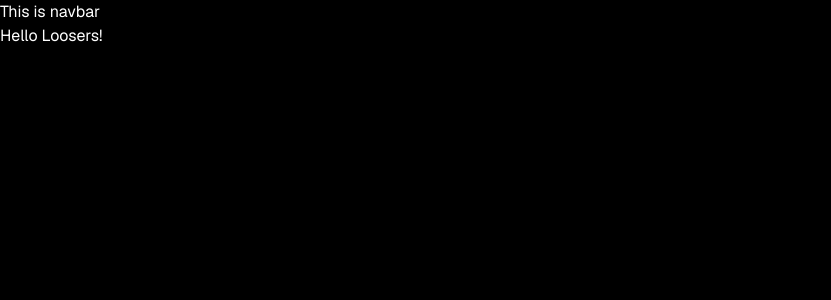
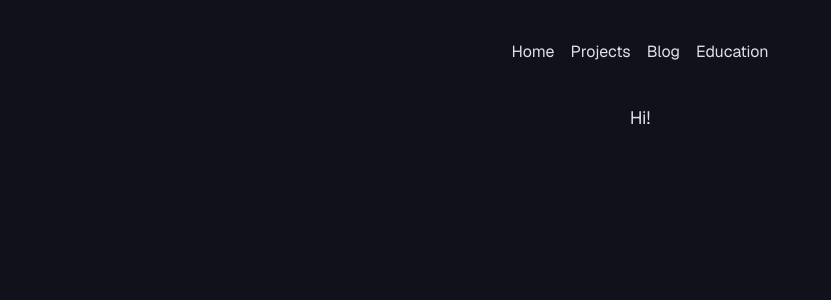
Before and after one commit to Chamal1120/my-personal-site, a Next.js app: page / in a window 1280 px wide. Shown: the top 300 px of the page, without its empty margins (0-831 px from the left). Built offline with nearby package versions, Linux system fonts and the light colour scheme.

Commit message:
feat: Add catppuccin color pallete and navbar

```diff
--- a/src/app/components/Navbar.tsx
+++ b/src/app/components/Navbar.tsx
@@ -1,8 +1,23 @@
-import Link from 'next/link';
+import Link from "next/link";
 
 const Navbar = () => {
   return (
-    <h1 className='text-white'>This is navbar</h1>
+    <nav className="">
+      <ul className="flex flex-row flex-wrap justify-center gap-4 p-10">
+        <li>
+          <Link href="/">Home</Link>
+        </li>
+        <li>
+          <Link href="/projects">Projects</Link>
+        </li>
+        <li>
+          <Link href="/blog">Blog</Link>
+        </li>
+        <li>
+          <Link href="/education">Education</Link>
+        </li>
+      </ul>
+    </nav>
   );
 };
 
--- a/src/app/layout.tsx
+++ b/src/app/layout.tsx
@@ -15,9 +15,12 @@ export default function RootLayout({
 }: Readonly<{ children: React.ReactNode }>) {
   return (
     <html lang="en" className={`${GeistSans.variable}`}>
-      <body className="bg-black">
+      <body className="bg-ctp-crust text-ctp-crust-light max-lg items-center text-center">
         <Navbar/>
-        {children}</body>
+          <main>
+            {children}
+          </main>
+      </body>
     </html>
   );
 }
--- a/src/app/page.tsx
+++ b/src/app/page.tsx
@@ -2,8 +2,8 @@ import Link from "next/link";
 
 export default function HomePage() {
   return (
-    <main className="bg-black">
-      <p className="text-white"> Hello Loosers! </p>
+    <main className="">
+      <h2 className="text-lg"> Hi!</h2>
     </main>
   );
 }
--- a/tailwind.config.ts
+++ b/tailwind.config.ts
@@ -2,12 +2,57 @@ import { type Config } from "tailwindcss";
 import { fontFamily } from "tailwindcss/defaultTheme";
 
 export default {
+  darkMode: "class",
   content: ["./src/**/*.tsx"],
   theme: {
     extend: {
       fontFamily: {
         sans: ["var(--font-geist-sans)", ...fontFamily.sans],
       },
+      colors: {
+        /* Catppuccin Colors: 🌙 Mocha (Dark Mode) */
+        "ctp-crust": { dark: "#11111B", DEFAULT: "#11111B", light: "#DCE0E8" },
+        "ctp-mantle": { dark: "#181825", DEFAULT: "#181825", light: "#E6E9EF" },
+        "ctp-base": { dark: "#1E1E2E", DEFAULT: "#1E1E2E", light: "#EFF1F5" },
+        "ctp-surface0": {
+          dark: "#313244",
+          DEFAULT: "#313244",
+          light: "#CCD0DA",
+        },
+        "ctp-surface1": {
+          dark: "#45475A",
+          DEFAULT: "#45475A",
+          light: "#BCC0CC",
+        },
+        "ctp-surface2": {
+          dark: "#585B70",
+          DEFAULT: "#585B70",
+          light: "#ACB0BE",
+        },
+        "ctp-text": { dark: "#CDD6F4", DEFAULT: "#CDD6F4", light: "#4C4F69" },
+        "ctp-subtext0": {
+          dark: "#A6ADC8",
+          DEFAULT: "#A6ADC8",
+          light: "#6C6F85",
+        },
+        "ctp-subtext1": {
+          dark: "#BAC2DE",
+          DEFAULT: "#BAC2DE",
+          light: "#5C5F77",
+        },
+        "ctp-pink": { dark: "#F5C2E7", DEFAULT: "#F5C2E7", light: "#EA76CB" },
+        "ctp-red": { dark: "#F38BA8", DEFAULT: "#F38BA8", light: "#D20F39" },
+        "ctp-maroon": { dark: "#EBA0AC", DEFAULT: "#EBA0AC", light: "#E64553" },
+        "ctp-yellow": { dark: "#F9E2AF", DEFAULT: "#F9E2AF", light: "#DF8E1D" },
+        "ctp-green": { dark: "#A6E3A1", DEFAULT: "#A6E3A1", light: "#40A02B" },
+        "ctp-blue": { dark: "#89B4FA", DEFAULT: "#89B4FA", light: "#1E66F5" },
+        "ctp-teal": { dark: "#94E2D5", DEFAULT: "#94E2D5", light: "#179299" },
+        "ctp-lavender": {
+          dark: "#B4BEFE",
+          DEFAULT: "#B4BEFE",
+          light: "#7287FD",
+        },
+      },
     },
   },
   plugins: [],
```
